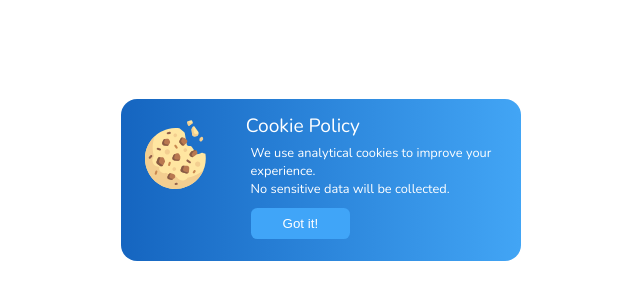
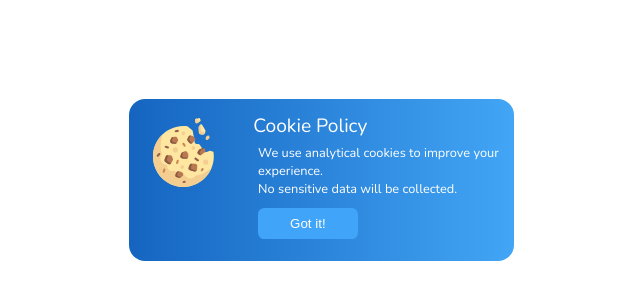
Before and after one commit to emmanuelyolou/cookie-pop-up, a plain HTML site: page index.html in a window 1280 px wide. Shown: the part 220-520 px from the top of the page, without its empty margins (319-959 px from the left). Drawn offline with nearby package versions, Linux system fonts and the light colour scheme.

Commit message:
animations reajustment

```diff
--- a/app.js
+++ b/app.js
@@ -2,8 +2,8 @@ const tl = gsap.timeline({defaults: { Duration: 0.75, ease: "power1.out"}});
 tl.fromTo(".cookie-container", { scale: 0 }, { scale: 1, ease: "elastic.out(1, 0.4)", duration: 1.5});
 tl.fromTo(".cookie", { opacity: 0, x:-40, rotation: "-45deg" }, { opacity: 1, rotation: "0deg", x: 0 }, '<50%');
 tl.fromTo(".cookie-text", { x: 50, opacity: 0 }, { x: 0, opacity: 1}, '<');
-tl.fromTo(".cookie", { y: 0, rotation: "0deg" }, { y: -20, rotation: "-10deg", yoyo: true, repeat: -1 }, );
-tl.fromTo("#crumbs", { y: 0 }, { y: -12, rotation: "-5deg", yoyo: true, repeat: -1 }, '<');
+tl.fromTo(".cookie", { y: 0, rotation: "0deg" }, { y: -22, rotation: "-10deg", yoyo: true, repeat: -1 }, );
+tl.fromTo("#crumbs", { y: 0 }, { y: -13, yoyo: true, repeat: -1 }, '<');
 
 const button = document.querySelector('button');
 const cookieContainer = document.querySelector('cookie-container');
--- a/style.css
+++ b/style.css
@@ -12,7 +12,7 @@ body{
 }
 .cookie-container{
   background-image: linear-gradient(to right,#1565C0, #42A5F5);
-  width: 400px;
+  width: 385px;
   padding: 0.8rem .5rem 1rem .5rem;
   display: inline-flex;
   align-items: center;
```
